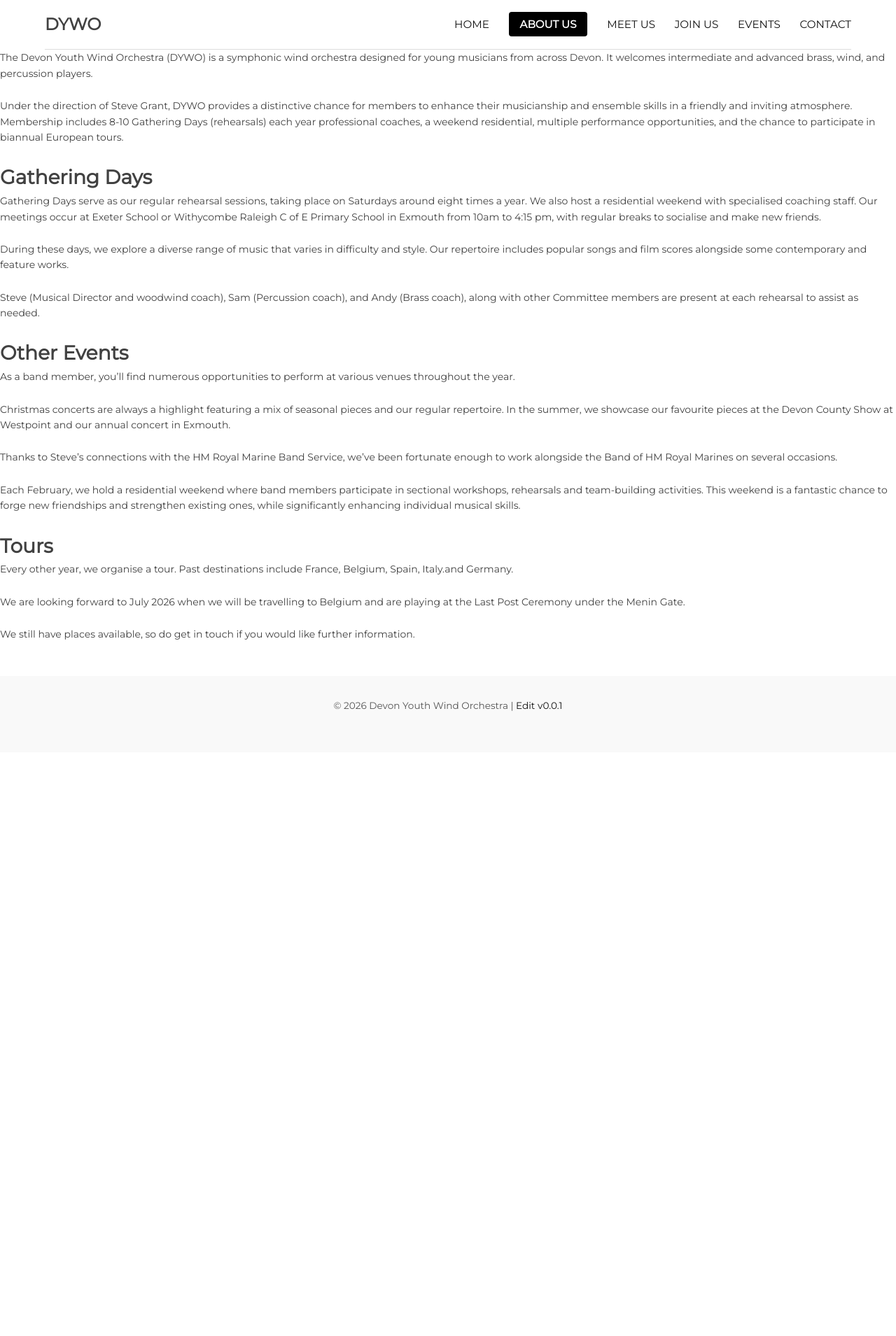
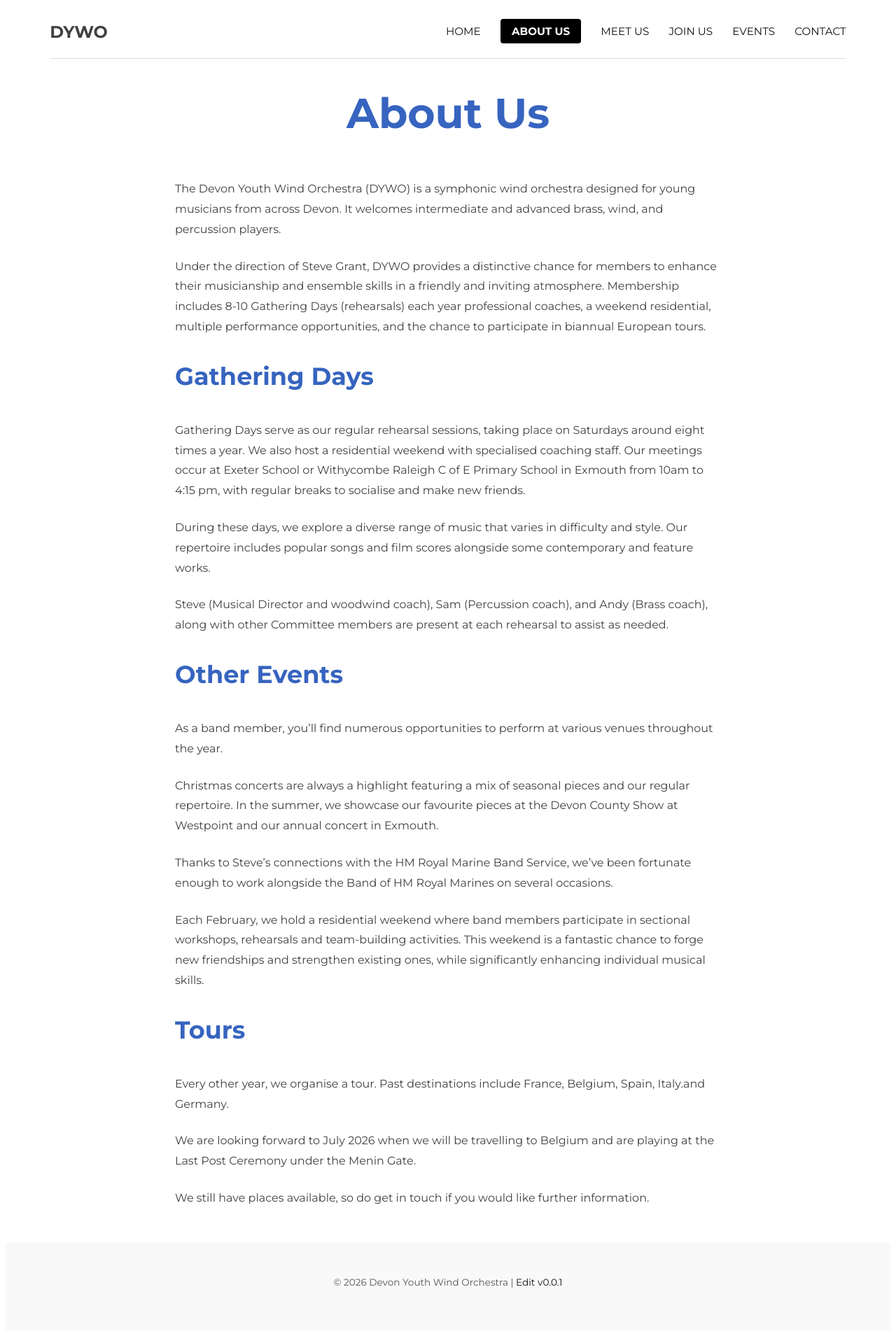
Before and after one commit to owen-kellie-smith/dywo-website, a Jekyll site: the page built from about-us.md, in a window 1280 px wide. Shown: the whole page at 70% size. Built offline with Jekyll 4.4.1, drawn with Linux system fonts in a browser that asks for light colours; before the commit the page ends 1075 px from its top, so only the background shows below that.

```diff
--- a/_layouts/default.html
+++ b/_layouts/default.html
@@ -1,15 +1,14 @@
 <!DOCTYPE html>
 <html lang="en">
+
 <head>
   <meta charset="UTF-8">
   <meta name="viewport" content="width=device-width, initial-scale=1.0">
   <title>{{ page.title }}</title>
   <link rel="stylesheet" href="{{ site.baseurl }}/assets/css/style.css">
-  <link href="https://fonts.googleapis.com/css2?family=Montserrat&display=swap" rel="stylesheet">
 </head>
+
 <body>
-
-  <!-- Header / Navigation -->
   <header class="container">
     <div class="mobile-header">
       <div class="hamburger" id="hamburger" onclick="toggleMenu()">
@@ -39,5 +38,6 @@
   </footer>
 
   <script src="{{ '/assets/js/main.js' | relative_url }}"></script>
+
 </body>
 </html>
--- a/about-us.md
+++ b/about-us.md
@@ -3,50 +3,36 @@
 title: ABOUT US
 ---
 
+# About Us
+
 The Devon Youth Wind Orchestra (DYWO) is a symphonic wind orchestra designed for young musicians from across Devon. It welcomes intermediate and advanced brass, wind, and percussion players.
-
-<p> </p>
-<p> </p>
-<p> </p>
 
 Under the direction of Steve Grant, DYWO provides a distinctive chance for members to enhance their musicianship and ensemble skills in a friendly and inviting atmosphere. Membership includes 8-10 Gathering Days (rehearsals) each year professional coaches, a weekend residential, multiple performance opportunities, and the chance to participate in biannual European tours.
 
 
-# Gathering Days
+## Gathering Days
 
 Gathering Days serve as our regular rehearsal sessions, taking place on Saturdays around eight times a year. We also host a residential weekend with specialised coaching staff. Our meetings occur at Exeter School or Withycombe Raleigh C of E Primary School in Exmouth from 10am to 4:15 pm, with regular breaks to socialise and make new friends.
-
-
 
 During these days, we explore a diverse range of music that varies in difficulty and style. Our repertoire includes popular songs and film scores alongside some contemporary and feature works.
 
 
 Steve (Musical Director and woodwind coach), Sam (Percussion coach), and Andy (Brass coach), along with other Committee members are present at each rehearsal to assist as needed.
 
-# Other Events
+## Other Events
 
 As a band member, you'll find numerous opportunities to perform at various venues throughout the year.
 
-
-
 Christmas concerts are always a highlight featuring a mix of seasonal pieces and our regular repertoire. In the summer, we showcase our favourite pieces at  the Devon County Show at Westpoint and our annual concert in Exmouth.
-
-
 
 Thanks to Steve's connections with the HM Royal Marine Band Service, we've been fortunate enough to work alongside the Band of HM Royal Marines on several occasions.
 
-
-
 Each February, we hold a residential weekend where band members participate in sectional workshops, rehearsals and team-building activities. This weekend is a fantastic chance to forge new friendships and strengthen existing ones, while significantly enhancing individual musical skills.
 
-# Tours
+## Tours
 
 Every other year, we organise a tour. Past destinations include France, Belgium, Spain, Italy.and Germany.
 
-
-
 We are looking forward to July 2026 when we will be travelling to Belgium and are playing at the Last Post Ceremony under the Menin Gate.
 
-
-
 We still have places available, so do get in touch if you would like further information.
--- a/assets/css/style.css
+++ b/assets/css/style.css
@@ -1,11 +1,28 @@
-* { margin:0; padding:0; box-sizing:border-box; }
+/* Import Montserrat with the weights you want */
+@import url('https://fonts.googleapis.com/css2?family=Montserrat:wght@400;700;900&display=swap');
 
 body {
   font-family: 'Montserrat', sans-serif;
-  font-size: 14px;
-  background: #ffffff;
+  font-size: 16px;
   color: rgb(65,65,65);
-  line-height: 1.6;
+  line-height: 1.8;
+}
+
+h1,h2{
+  color: rgb(54, 100, 191);
+}
+
+h1{
+  margin-top: 1.5rem;
+  font-size: 60px;
+  text-align: center;
+  margin-bottom: 2.5rem;
+}
+
+h2{
+  margin-top: 1.0rem;
+  font-size: 35px;
+  margin-bottom: 2.0rem;
 }
 
 p {
@@ -15,6 +32,13 @@
 a { text-decoration:none; color:#111; }
 a:hover { opacity:0.7; }
 
+.body-container {
+  position: relative;
+  left: 50%;
+  transform: translateX(-50%);
+  width: 780px; /* optional, your block width */
+  max-width: 95%;
+}
 .container { width:90%; max-width:1200px; margin:0 auto; }
 
 /* Header */
@@ -82,6 +106,18 @@
 
 /* Mobile / narrow screens */
 @media (max-width: 768px) {
+h1{
+  margin-top: 1.0rem;
+  font-size: 24px;
+  text-align: center;
+  margin-bottom: 2.0rem;
+}
+
+h2{
+  margin-top: 1.0rem;
+  font-size: 20px;
+  margin-bottom: 2.0rem;
+}
   header { flex-direction: column; align-items: flex-start; position: relative; }
 
   .mobile-header {
```
Also changed, not shown: index.md (+2 -0 lines). Lines whose indentation alone changed are shown as unchanged.
